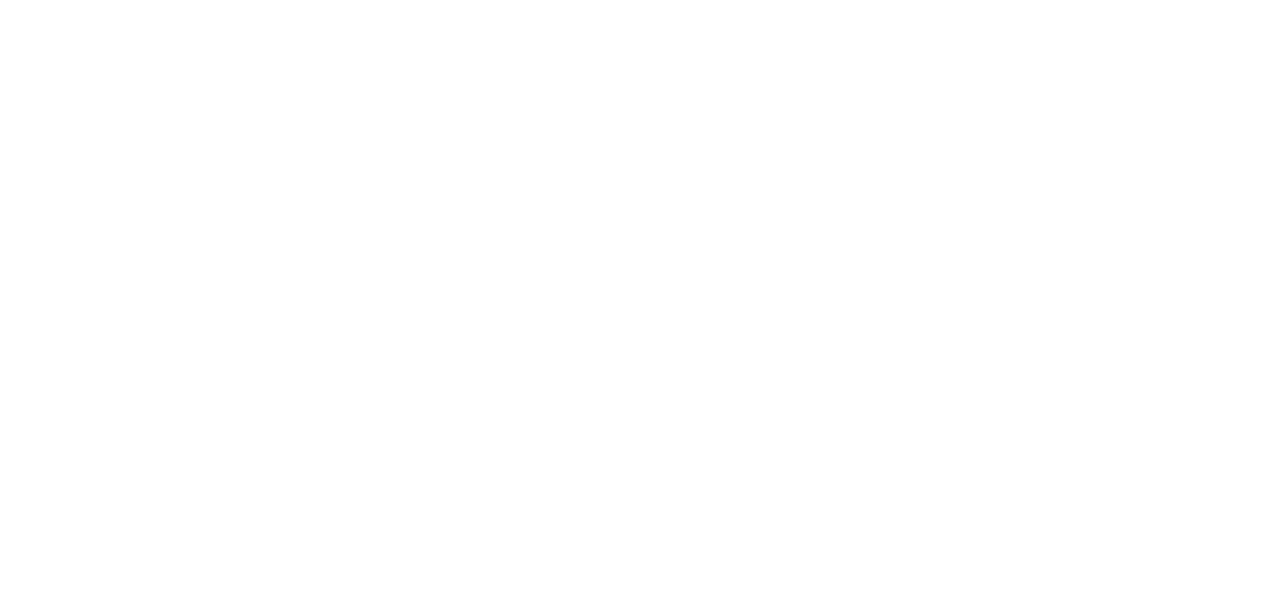
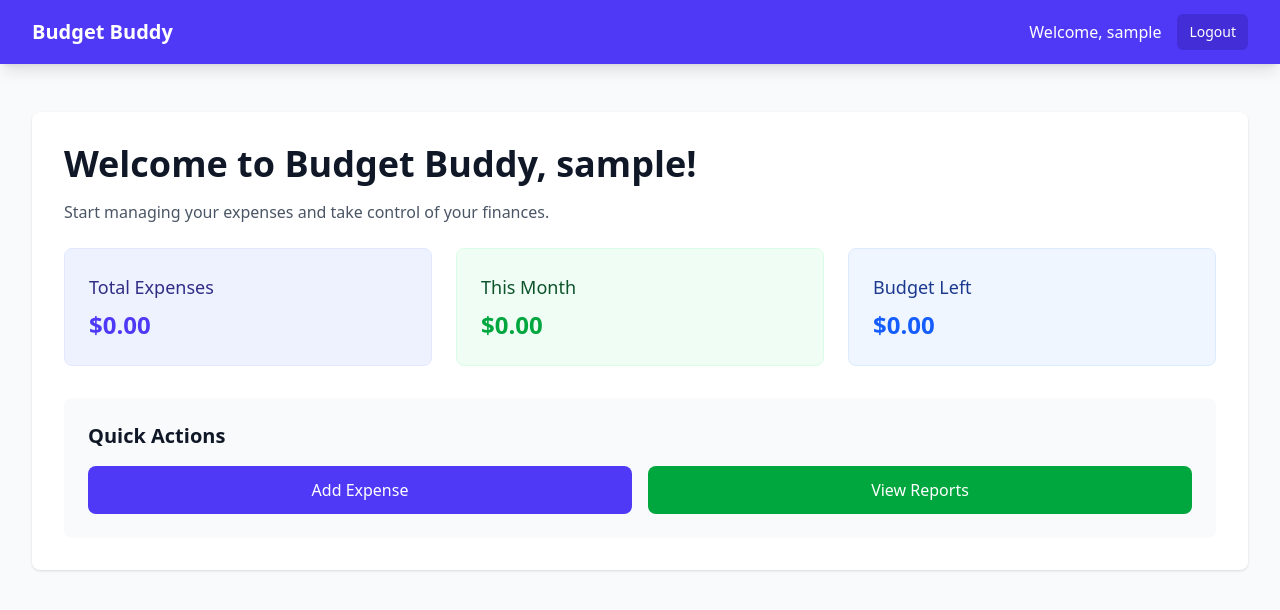
Before and after one commit to Nayan0406/Budget_Buddy, a React (Vite) app in the folder client/: page /dashboard in a window 1280 px wide. Before the commit this address had no page. Shown: the top 610 px of the page. Built offline with nearby package versions, Linux system fonts and the light colour scheme; sample sign-in values are in the browser's storage.

Commit message:
navbar and dashboard added

```diff
--- a/client/src/App.jsx
+++ b/client/src/App.jsx
@@ -2,6 +2,7 @@
 import { BrowserRouter as Router, Route, Routes } from 'react-router-dom'
 import Login from './pages/Login.jsx'
 import Register from './pages/Register.jsx'
+import Dashboard from './component/Dashboard.jsx'
 
 function App() {
 
@@ -11,6 +12,7 @@
         <Routes>
           <Route path="/" element={<Login />} />
           <Route path="/register" element={<Register />} />
+          <Route path="/dashboard" element={<Dashboard />} />
         </Routes>
       </Router>
     </>
--- /dev/null
+++ b/client/src/component/Dashboard.jsx
@@ -0,0 +1,70 @@
+import React, { useEffect } from 'react'
+import { useNavigate } from 'react-router-dom'
+import Navbar from '../layout/Navbar.jsx'
+
+const Dashboard = () => {
+  const navigate = useNavigate()
+  const user = JSON.parse(localStorage.getItem('user') || '{}')
+
+  useEffect(() => {
+    // Check if user is logged in
+    const token = localStorage.getItem('token')
+    if (!token) {
+      navigate('/')
+      return
+    }
+  }, [navigate])
+
+  return (
+    <div className="min-h-screen bg-gray-50">
+      <Navbar />
+      <div className="max-w-7xl mx-auto py-4 sm:py-6 px-4 sm:px-6 lg:px-8">
+        <div className="py-4 sm:py-6">
+          <div className="bg-white overflow-hidden shadow rounded-lg">
+            <div className="px-4 py-5 sm:p-6 lg:p-8">
+              <h1 className="text-2xl sm:text-3xl lg:text-4xl font-bold text-gray-900 mb-3 sm:mb-4">
+                Welcome to Budget Buddy, {user.username || 'User'}!
+              </h1>
+              <p className="text-sm sm:text-base text-gray-600 mb-4 sm:mb-6">
+                Start managing your expenses and take control of your finances.
+              </p>
+
+              {/* Placeholder for future dashboard content */}
+              <div className="grid grid-cols-1 sm:grid-cols-2 lg:grid-cols-3 gap-3 sm:gap-4 lg:gap-6">
+                <div className="bg-indigo-50 p-4 sm:p-6 rounded-lg border border-indigo-100">
+                  <h3 className="text-sm sm:text-base lg:text-lg font-medium text-indigo-900 mb-2">Total Expenses</h3>
+                  <p className="text-lg sm:text-xl lg:text-2xl font-bold text-indigo-600">$0.00</p>
+                </div>
+                <div className="bg-green-50 p-4 sm:p-6 rounded-lg border border-green-100">
+                  <h3 className="text-sm sm:text-base lg:text-lg font-medium text-green-900 mb-2">This Month</h3>
+                  <p className="text-lg sm:text-xl lg:text-2xl font-bold text-green-600">$0.00</p>
+                </div>
+                <div className="bg-blue-50 p-4 sm:p-6 rounded-lg border border-blue-100">
+                  <h3 className="text-sm sm:text-base lg:text-lg font-medium text-blue-900 mb-2">Budget Left</h3>
+                  <p className="text-lg sm:text-xl lg:text-2xl font-bold text-blue-600">$0.00</p>
+                </div>
+              </div>
+
+              {/* Additional responsive content area */}
+              <div className="mt-6 sm:mt-8">
+                <div className="bg-gray-50 rounded-lg p-4 sm:p-6">
+                  <h2 className="text-lg sm:text-xl font-semibold text-gray-900 mb-3 sm:mb-4">Quick Actions</h2>
+                  <div className="grid grid-cols-1 sm:grid-cols-2 gap-3 sm:gap-4">
+                    <button className="bg-indigo-600 hover:bg-indigo-700 text-white font-medium py-3 px-4 rounded-lg transition duration-200 text-sm sm:text-base">
+                      Add Expense
+                    </button>
+                    <button className="bg-green-600 hover:bg-green-700 text-white font-medium py-3 px-4 rounded-lg transition duration-200 text-sm sm:text-base">
+                      View Reports
+                    </button>
+                  </div>
+                </div>
+              </div>
+            </div>
+          </div>
+        </div>
+      </div>
+    </div>
+  )
+}
+
+export default Dashboard
--- /dev/null
+++ b/client/src/layout/Navbar.jsx
@@ -0,0 +1,77 @@
+import React, { useState } from 'react'
+import { Link, useNavigate } from 'react-router-dom'
+
+const Navbar = () => {
+  const navigate = useNavigate()
+  const [isMenuOpen, setIsMenuOpen] = useState(false)
+  const user = JSON.parse(localStorage.getItem('user') || '{}')
+
+  const handleLogout = () => {
+    localStorage.removeItem('token')
+    localStorage.removeItem('user')
+    navigate('/')
+  }
+
+  return (
+    <nav className="bg-indigo-600 shadow-lg sticky top-0 z-40">
+      <div className="max-w-7xl mx-auto px-4 sm:px-6 lg:px-8">
+        <div className="flex justify-between h-14 sm:h-16">
+          <div className="flex items-center">
+            <Link to="/dashboard" className="text-white text-lg sm:text-xl font-bold hover:text-indigo-100 transition duration-200">
+              Budget Buddy
+            </Link>
+          </div>
+
+          {/* Desktop menu */}
+          <div className="hidden md:flex items-center space-x-3 lg:space-x-4">
+            <span className="text-white text-xs sm:text-sm lg:text-base">
+              Welcome, {user.username || 'User'}
+            </span>
+            <button
+              onClick={handleLogout}
+              className="bg-indigo-700 hover:bg-indigo-800 text-white px-2 py-1 sm:px-3 sm:py-2 rounded-md text-xs sm:text-sm font-medium transition duration-150 ease-in-out focus:outline-none focus:ring-2 focus:ring-offset-2 focus:ring-indigo-500"
+            >
+              Logout
+            </button>
+          </div>
+
+          {/* Mobile menu button */}
+          <div className="md:hidden flex items-center">
+            <button
+              onClick={() => setIsMenuOpen(!isMenuOpen)}
+              className="text-white hover:text-gray-200 focus:outline-none focus:text-gray-200 p-1"
+              aria-label="Toggle menu"
+            >
+              <svg className="h-5 w-5 sm:h-6 sm:w-6" fill="none" viewBox="0 0 24 24" stroke="currentColor">
+                {isMenuOpen ? (
+                  <path strokeLinecap="round" strokeLinejoin="round" strokeWidth={2} d="M6 18L18 6M6 6l12 12" />
+                ) : (
+                  <path strokeLinecap="round" strokeLinejoin="round" strokeWidth={2} d="M4 6h16M4 12h16M4 18h16" />
+                )}
+              </svg>
+            </button>
+          </div>
+        </div>
+
+        {/* Mobile menu */}
+        {isMenuOpen && (
+          <div className="md:hidden absolute left-0 right-0 top-full bg-indigo-600 border-t border-indigo-500 shadow-lg">
+            <div className="px-2 pt-2 pb-3 space-y-1 sm:px-3">
+              <div className="text-white text-sm px-3 py-2 border-b border-indigo-500">
+                Welcome, {user.username || 'User'}
+              </div>
+              <button
+                onClick={handleLogout}
+                className="w-full text-left text-white hover:bg-indigo-700 px-3 py-2 rounded-md text-sm font-medium transition duration-150 ease-in-out"
+              >
+                Logout
+              </button>
+            </div>
+          </div>
+        )}
+      </div>
+    </nav>
+  )
+}
+
+export default Navbar
--- a/client/src/pages/Login.jsx
+++ b/client/src/pages/Login.jsx
@@ -1,8 +1,9 @@
 import React, { useState } from 'react'
-import { Link } from 'react-router-dom'
+import { Link, useNavigate } from 'react-router-dom'
 import Modal from '../component/Modal'
 
 const Login = () => {
+  const navigate = useNavigate()
   const [formData, setFormData] = useState({
     username: '',
     password: ''
@@ -43,14 +44,8 @@
         // Store token in localStorage
         localStorage.setItem('token', data.token)
         localStorage.setItem('user', JSON.stringify(data.user))
-        setModal({
-          isOpen: true,
-          title: 'Login Successful!',
-          message: 'Welcome back to Budget Buddy!',
-          type: 'success'
-        })
-        // You can redirect to dashboard here
-        // window.location.href = '/dashboard'
+        // Redirect to dashboard
+        navigate('/dashboard')
       } else {
         setModal({
           isOpen: true,
--- a/client/src/pages/Register.jsx
+++ b/client/src/pages/Register.jsx
@@ -1,8 +1,9 @@
 import React, { useState } from 'react'
-import { Link } from 'react-router-dom'
+import { Link, useNavigate } from 'react-router-dom'
 import Modal from '../component/Modal'
 
 const Register = () => {
+  const navigate = useNavigate()
   const [formData, setFormData] = useState({
     username: '',
     email: '',
@@ -45,14 +46,8 @@
         // Store token in localStorage
         localStorage.setItem('token', data.token)
         localStorage.setItem('user', JSON.stringify(data.user))
-        setModal({
-          isOpen: true,
-          title: 'Registration Successful!',
-          message: 'Welcome to Budget Buddy! Your account has been created successfully.',
-          type: 'success'
-        })
-        // You can redirect to dashboard here
-        // window.location.href = '/dashboard'
+        // Redirect to dashboard
+        navigate('/dashboard')
       } else {
         setModal({
           isOpen: true,
```
